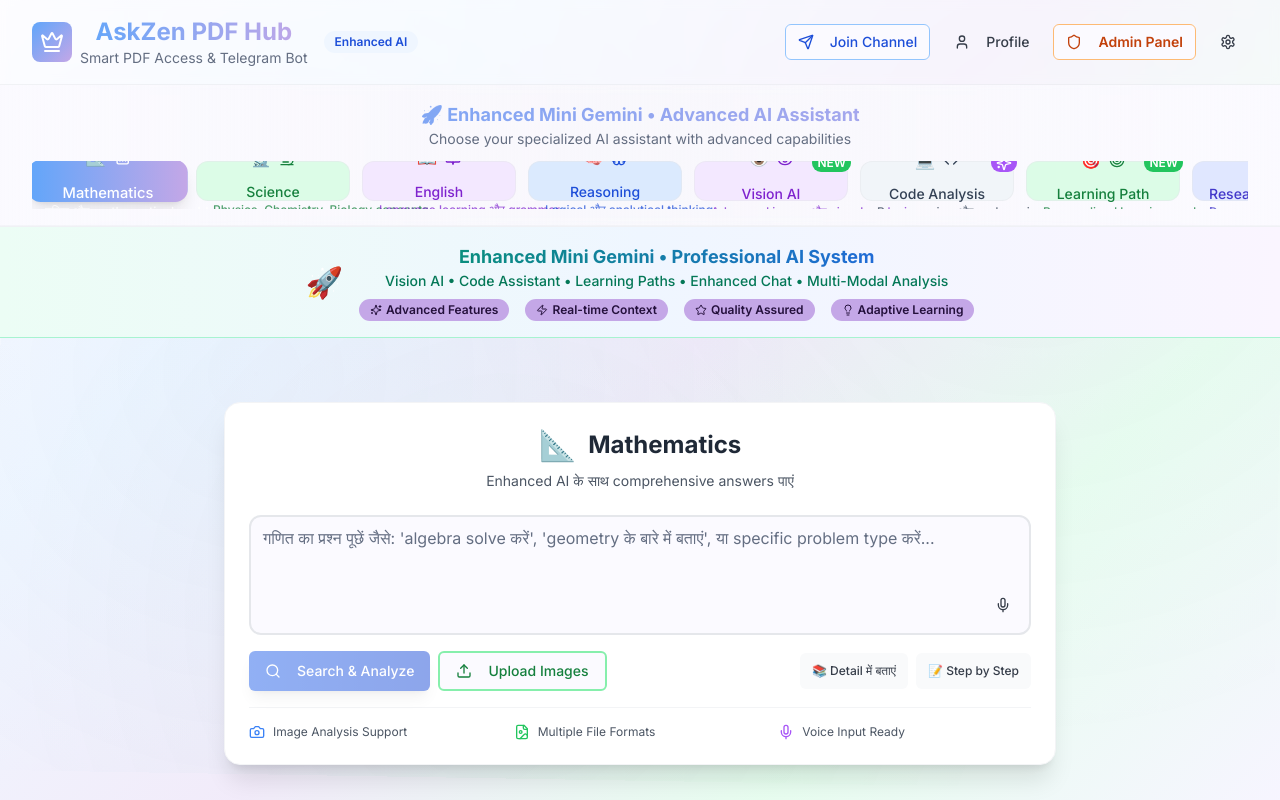
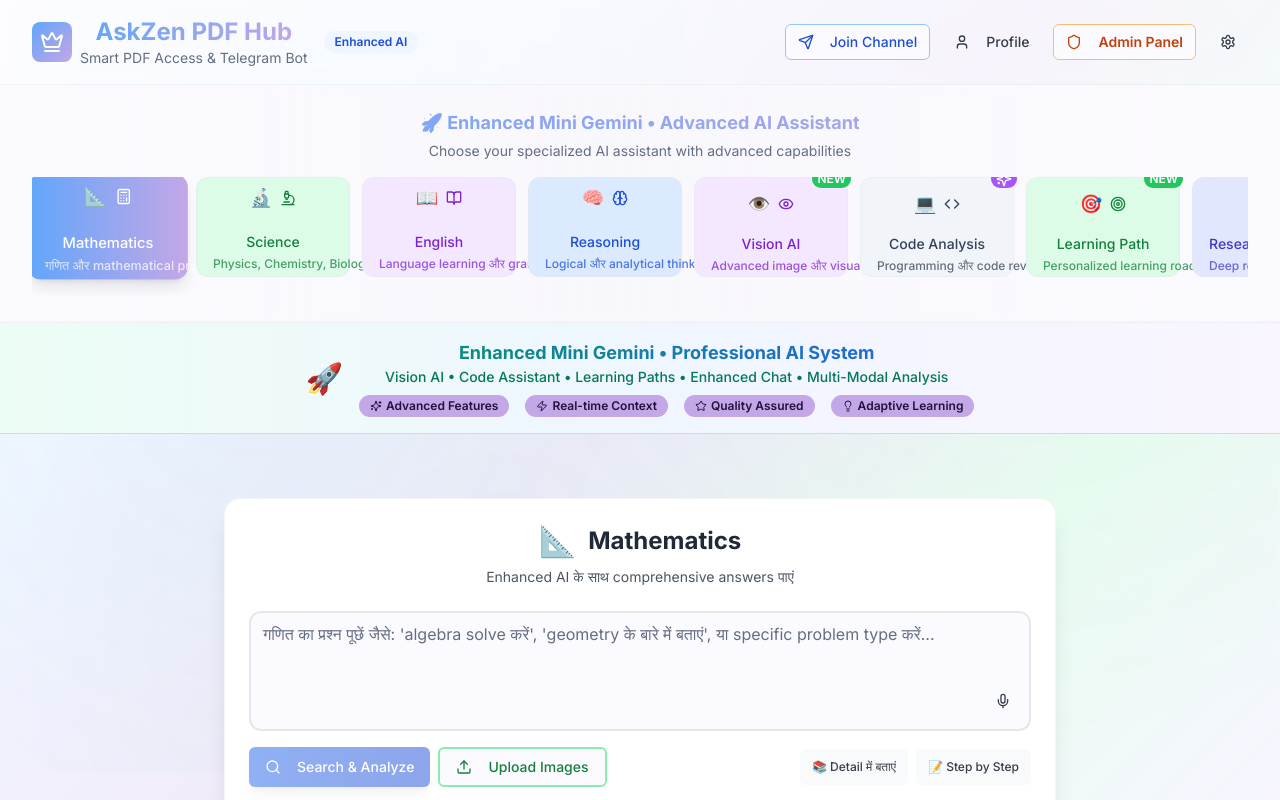
Before and after one commit to H-p08/askzen-ui, a React (Vite) app: page / in a window 1280 px wide. Shown: the top 800 px of the page. Built offline with nearby package versions, Linux system fonts and the light colour scheme.

Commit message:
Fix: Ensure subject tabs are fully visible
The subject tabs were partially hidden, this commit ensures they are fully displayed for better usability.

```diff
--- a/src/components/EnhancedSubjectTabs.tsx
+++ b/src/components/EnhancedSubjectTabs.tsx
@@ -217,17 +217,17 @@ const EnhancedSubjectTabs = ({ selectedSubject, onSubjectSelect }: EnhancedSubje
 
   return (
     <>
-      <div className="w-full bg-gradient-to-r from-background via-muted/30 to-background backdrop-blur-sm border-b border-border/30 sticky top-0 z-40">
-        <div className="max-w-7xl mx-auto px-4 sm:px-6 lg:px-8 py-4">
-          <div className="text-center mb-3">
+      <div className="w-full bg-gradient-to-r from-background via-muted/30 to-background backdrop-blur-sm border-b border-border/30 sticky top-0 z-40 min-h-fit">
+        <div className="max-w-7xl mx-auto px-4 sm:px-6 lg:px-8 py-6">
+          <div className="text-center mb-4">
             <h2 className="text-lg font-bold bg-gradient-to-r from-primary to-secondary bg-clip-text text-transparent">
               🚀 Enhanced Mini Gemini • Advanced AI Assistant
             </h2>
-            <p className="text-sm text-muted-foreground">Choose your specialized AI assistant with advanced capabilities</p>
+            <p className="text-sm text-muted-foreground mt-1">Choose your specialized AI assistant with advanced capabilities</p>
           </div>
 
-          <ScrollArea className="w-full">
-            <div className="flex space-x-3 pb-2">
+          <ScrollArea className="w-full max-h-none">
+            <div className="flex space-x-3 pb-4 min-h-[120px]">
               {subjects.map((subject) => {
                 const Icon = subject.icon;
                 const isSelected = selectedSubject === subject.id || selectedSubject.startsWith(`${subject.id}_`);
@@ -236,7 +236,7 @@ const EnhancedSubjectTabs = ({ selectedSubject, onSubjectSelect }: EnhancedSubje
                   <Button
                     key={subject.id}
                     variant={isSelected ? "default" : "ghost"}
-                    className={`flex-shrink-0 flex flex-col items-center space-y-1 px-4 py-3 rounded-xl transition-all duration-300 min-w-fit transform hover:scale-105 relative ${
+                    className={`flex-shrink-0 flex flex-col items-center space-y-2 px-4 py-4 rounded-xl transition-all duration-300 min-w-[140px] min-h-[100px] transform hover:scale-105 relative ${
                       isSelected
                         ? "bg-gradient-to-r from-primary to-secondary text-primary-foreground shadow-lg scale-105"
                         : `${subject.colorClass} border border-border/50 hover:shadow-md`
@@ -244,27 +244,27 @@ const EnhancedSubjectTabs = ({ selectedSubject, onSubjectSelect }: EnhancedSubje
                     onClick={() => handleSubjectSelect(subject.id)}
                   >
                     {subject.isNew && (
-                      <Badge className="absolute -top-2 -right-1 bg-green-500 text-white text-xs px-1 py-0">
+                      <Badge className="absolute -top-2 -right-1 bg-green-500 text-white text-xs px-1 py-0 z-10">
                         NEW
                       </Badge>
                     )}
                     {subject.isPremium && (
-                      <Badge className="absolute -top-2 -right-1 bg-yellow-500 text-white text-xs px-1 py-0">
+                      <Badge className="absolute -top-2 -right-1 bg-yellow-500 text-white text-xs px-1 py-0 z-10">
                         PRO
                       </Badge>
                     )}
                     {subject.isAdvanced && !subject.isNew && !subject.isPremium && (
-                      <Badge className="absolute -top-2 -right-1 bg-purple-500 text-white text-xs px-1 py-0">
+                      <Badge className="absolute -top-2 -right-1 bg-purple-500 text-white text-xs px-1 py-0 z-10">
                         <Sparkles className="h-2 w-2" />
                       </Badge>
                     )}
 
-                    <div className="flex items-center space-x-2">
-                      <span className="text-base">{subject.emoji}</span>
-                      <Icon className="h-4 w-4" />
+                    <div className="flex items-center space-x-2 mb-1">
+                      <span className="text-lg">{subject.emoji}</span>
+                      <Icon className="h-5 w-5" />
                     </div>
-                    <div className="text-center">
-                      <div className="font-medium text-sm whitespace-nowrap">{subject.name}</div>
+                    <div className="text-center flex-1 flex flex-col justify-center">
+                      <div className="font-medium text-sm whitespace-nowrap mb-1">{subject.name}</div>
                       <div className="text-xs opacity-75 max-w-[120px] leading-tight">{subject.description}</div>
                     </div>
                   </Button>
```
